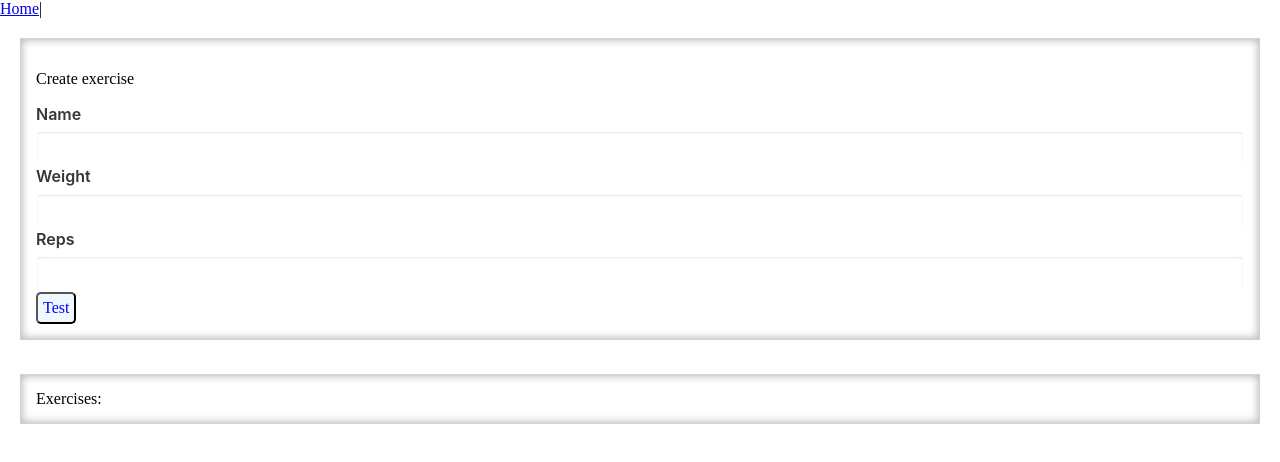
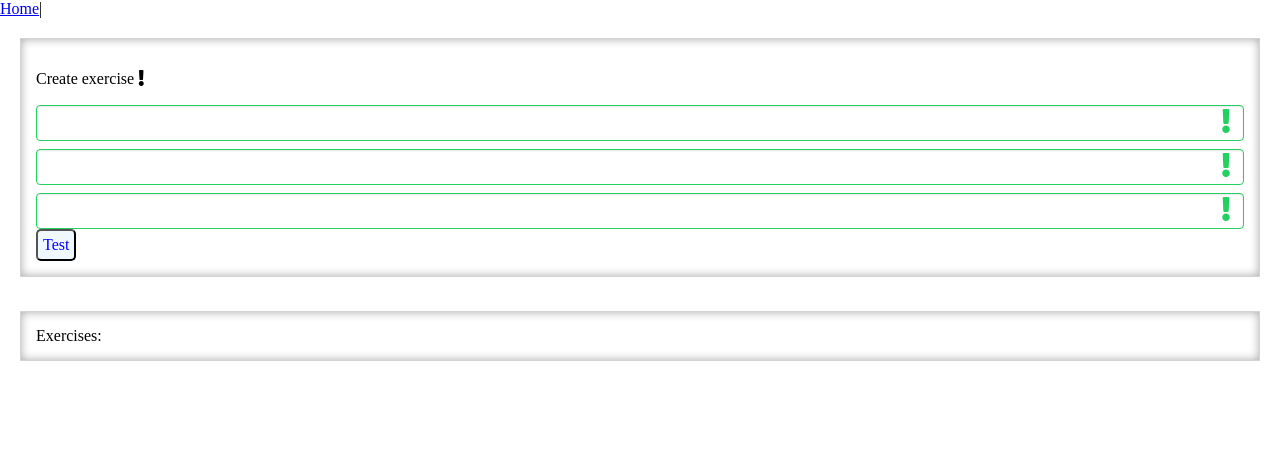
Before and after one commit to danutzcodrescu/dev-log, a Vue app: page / in a window 1280 px wide. Shown: the top 462 px of the page. Built offline with nearby package versions, Linux system fonts and the light colour scheme.

Commit message:
feature: changed implementation to pass attributes to the input directly, basic implementation of the icons

```diff
--- a/public/index.html
+++ b/public/index.html
@@ -9,6 +9,12 @@
     <link
       rel="stylesheet"
       href="https://cdnjs.cloudflare.com/ajax/libs/normalize/8.0.1/normalize.min.css"
+    />
+    <link
+      rel="stylesheet"
+      href="https://use.fontawesome.com/releases/v5.8.1/css/all.css"
+      integrity="sha384-50oBUHEmvpQ+1lW4y57PTFmhCaXp0ML5d60M1M7uH2+nqUivzIebhndOJK28anvf"
+      crossorigin="anonymous"
     />
   </head>
   <body>
--- a/src/components/Input.component.vue
+++ b/src/components/Input.component.vue
@@ -1,25 +1,15 @@
 <template>
   <div>
     <label :for="name">{{name}}</label>
-    <input
-      v-if="type==='text'"
-      :type="type"
-      :name="name"
-      :id="name"
-      :required="required"
-      :value="value"
-    >
-    <input
-      v-else
-      :type="type"
-      :name="name"
-      :id="name"
-      :min="min ? min: false"
-      :max="max ? max : false"
-      :required="required"
-      :value="value"
-    >
-    <p v-if="message">{{message}}</p>
+    <input :class="inputClass" v-if="$attrs.type === undefined" :type="text" v-bind="$attrs">
+    <input v-else v-bind="$attrs" :class="inputClass">
+    <span v-if="inputClass === 'success'" class="icon sucess">
+      <i></i>
+    </span>
+    <span v-else-if="inputClass === 'error'" class="icon error">
+      <i></i>
+    </span>
+    <p v-if="message" :class="inputClass">{{message}}</p>
   </div>
 </template>
 
@@ -28,18 +18,11 @@ import { Component, Prop, Vue } from 'vue-property-decorator';
 
 @Component
 export default class Input extends Vue {
-  @Prop({ type: String, required: true }) private name!: string;
-  @Prop({
-    type: String,
-    default: 'text',
-    validator: value => ['text', 'number', 'date', 'email'].includes(value)
-  })
-  private type!: string;
-  @Prop({ type: String }) private min?: string;
-  @Prop({ type: String }) private max?: string;
-  @Prop({ type: Boolean, default: false }) private required!: boolean;
-  @Prop({ type: String, default: '' }) private value!: string;
-  @Prop({ type: String }) private message!: string;
+  public inheritAttrs = false;
+  @Prop({ type: String, default: '' })
+  private inputClass?: string;
+  @Prop({ type: String })
+  private message?: string;
 }
 </script>
 
@@ -47,10 +30,16 @@ export default class Input extends Vue {
 @import '../styles/_global.config';
 div {
   @extend %font_box;
+  position: relative;
+
+  $text-color: #363636;
+  $hover-color: #b5b5b5;
+  $success-color: #23d160;
+  $error-color: #ff3860;
 
   label {
     text-transform: capitalize;
-    color: #363636;
+    color: $text-color;
     display: block;
     font-size: 1rem;
     font-weight: 600;
@@ -67,36 +56,37 @@ div {
     outline: none;
     background-color: #fff;
     border: 1px solid #dbdbdb;
-    color: #363636;
+    color: $text-color;
     box-shadow: inset 0 1px 2px hsla(0, 0%, 4%, 0.1);
     max-width: 100%;
     width: 100%;
     line-height: 1.5;
     font-size: 1rem;
-    border: 1px solid transparent;
+    // border: 1px solid transparent;
     border-radius: 4px;
     padding: calc(0.375em - 1px) calc(0.625em - 1px);
   }
 
-  // &:not(.error):not(.success) input:active,
-  // &:not(.error):not(.success) input:focus {
-  //   border: 1.25px solid #7957d5;
-  //   box-shadow: 0 0 0 0.125em rgba(121, 87, 213, 0.25);
-  // }
-
-  &:not(.error) input:hover {
-    border: 1px solid #b5b5b5;
+  input:active,
+  input:focus {
+    border: 1.25px solid #7957d5;
+    box-shadow: 0 0 0 0.125em rgba(121, 87, 213, 0.25);
   }
 
-  &.error input {
-    border: 1px solid #ff3860;
+  input:hover {
+    border: 1px solid $hover-color;
+  }
+
+  input.error {
+    border: 1px solid $error-color;
     &:active,
     &:focus {
       box-shadow: 0 0 0 0.125em rgba(255, 56, 96, 0.25);
     }
   }
-  &.success input {
-    border: 1px solid #23d160;
+
+  input.success {
+    border: 1px solid $success-color;
     &:active,
     &:focus {
       box-shadow: 0 0 0 0.125em rgba(35, 209, 96, 0.25);
@@ -108,11 +98,37 @@ div {
     font-size: 0.75rem;
     margin-top: 0.25rem;
   }
-  .success p {
-    color: #23d160;
+  p.success,
+  span.sucess {
+    color: $success-color;
   }
-  .error p {
-    color: #ff3860;
+  p.error,
+  span.error {
+    color: $error-color;
+  }
+
+  span.icon {
+    height: 2.25em;
+    pointer-events: none;
+    position: absolute;
+    top: 3px;
+    width: 2.25em;
+    z-index: 4;
+    right: 0;
+    text-align: center;
+    i:before {
+      display: inline-block;
+      font-style: normal;
+      font-variant: normal;
+      text-rendering: auto;
+      -webkit-font-smoothing: antialiased;
+      font-family: 'Font Awesome 5 Free Solid', 'Font Awesome 5 Free';
+      font-size: 24px;
+      font-weight: 600;
+    }
+    i:before {
+      content: '\f12a';
+    }
   }
 }
 </style>
--- a/src/views/Home.vue
+++ b/src/views/Home.vue
@@ -1,16 +1,19 @@
 <template>
   <div class="container">
     <div class="card">
-      <p>Create exercise</p>
+      <p>
+        Create exercise
+        <i class="fas fa-exclamation"/>
+      </p>
       <form @submit="checkForm">
-        <Input class="test" name="name"/>
-        <Input class="test" name="weight" type="number" min="3"/>
-        <Input class="test" name="reps" type="number" min="0"/>
+        <Input inputClass="success" name="name"/>
+        <Input inputClass="success" name="weight" type="number" min="3"/>
+        <Input inputClass="success" name="reps" type="number" min="0"/>
         <Button type="submit" class="primary">Test</Button>
       </form>
     </div>
     <br>
-    <div class="card" v-for="item in exercises">
+    <div class="card" v-for="item in exercises" :key="item.id">
       Weight: {{item.weight}}
       Reps: {{item.reps}}
       Date: {{item.date | date}}
@@ -19,8 +22,9 @@
       >Delete</button>
     </div>
 
-    <div class="card">Exercises:
-      <p v-for="(value, key) in groupExercises">
+    <div class="card">
+      Exercises:
+      <p v-for="(value, key) in groupExercises" :key="key">
         {{key}}:
         <span>{{displayGroups(value)}}</span>
       </p>
```
Also changed, not shown: 1 other file (tests, documents, lock files or other folders).
